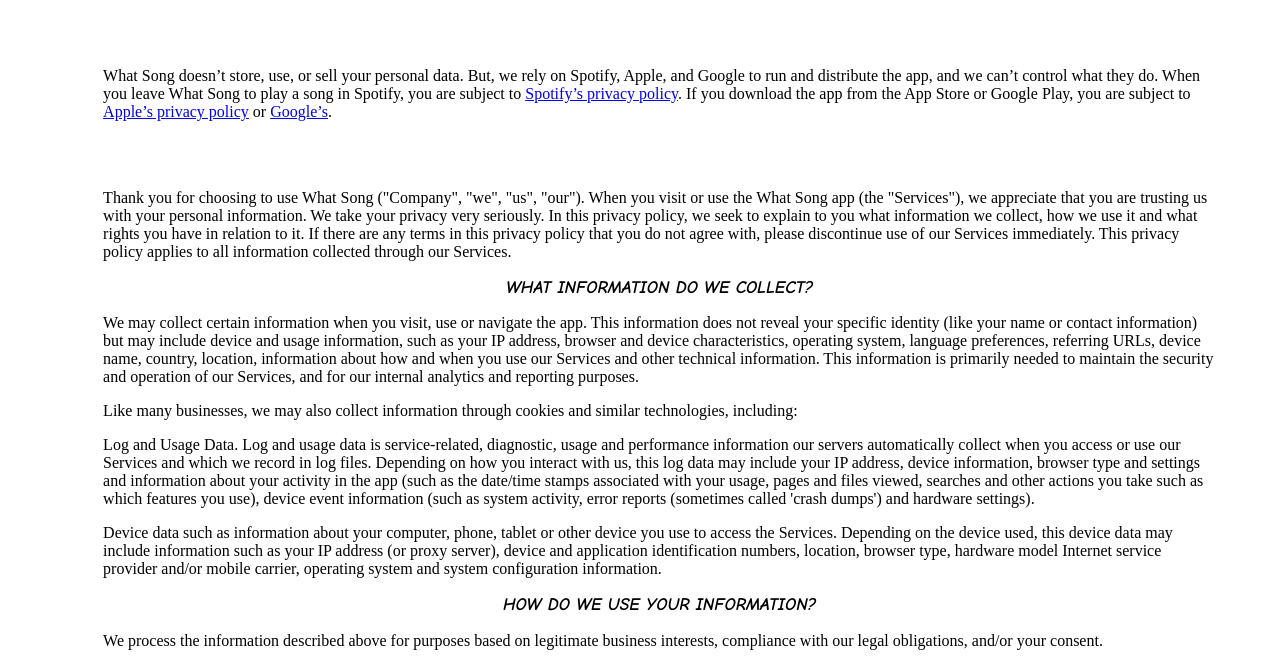
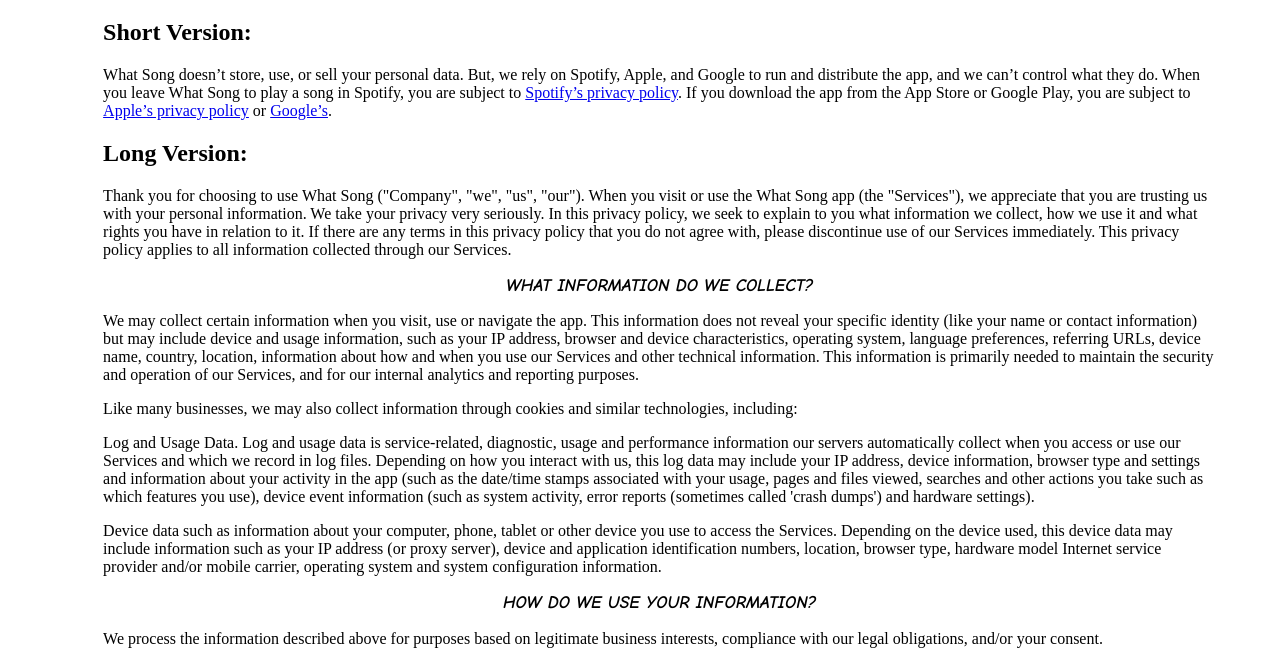
Before and after one commit to svcase/what-song, a plain HTML site: page privacy.html in a window 1280 px wide. Shown: the part 125-786 px from the top of the page. Drawn offline with Linux system fonts and the light colour scheme.

Commit message:
fix pp headers

```diff
--- a/styles.css
+++ b/styles.css
@@ -24,7 +24,7 @@ body {
     padding-bottom: 5%;
 }
 
-h2 {
+.subhead {
     color: #ffffff;
     font-family:Verdana, Geneva, Tahoma, sans-serif;
     font-weight: 500;
```
Also changed, not shown: index.html (+1 -1 lines).
